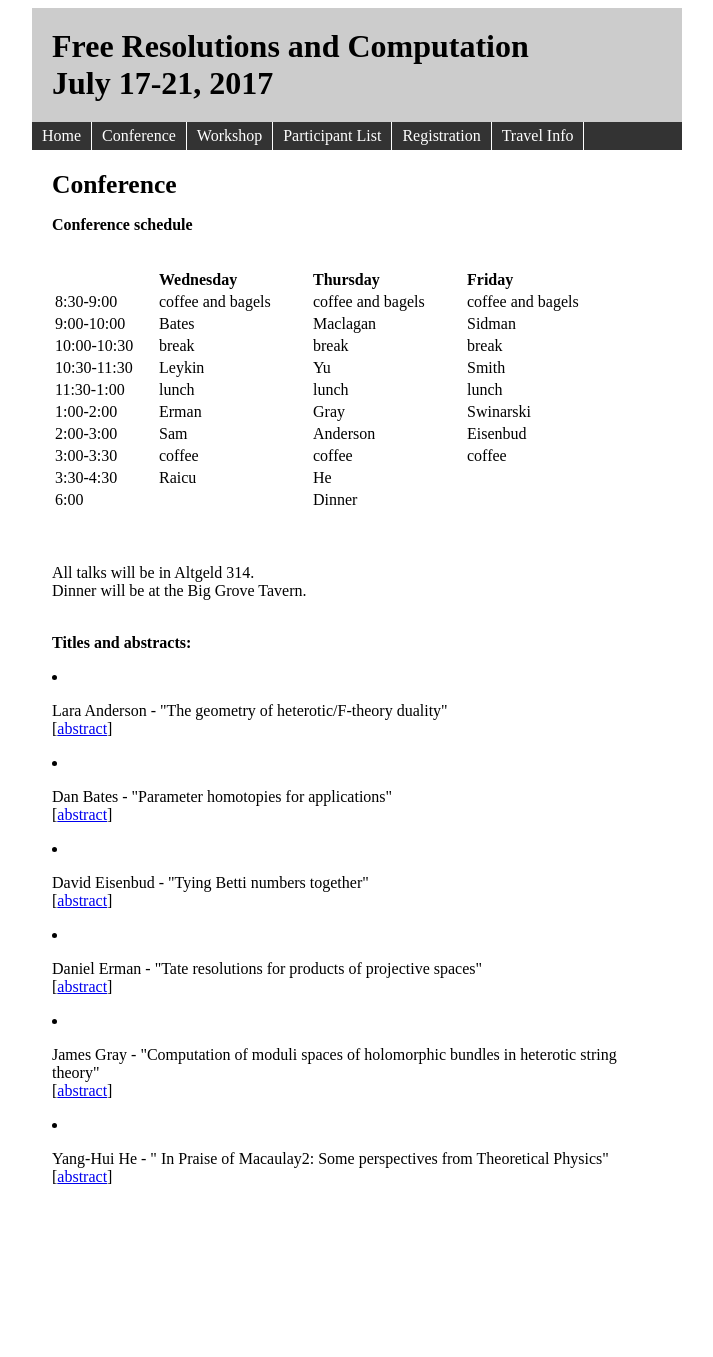
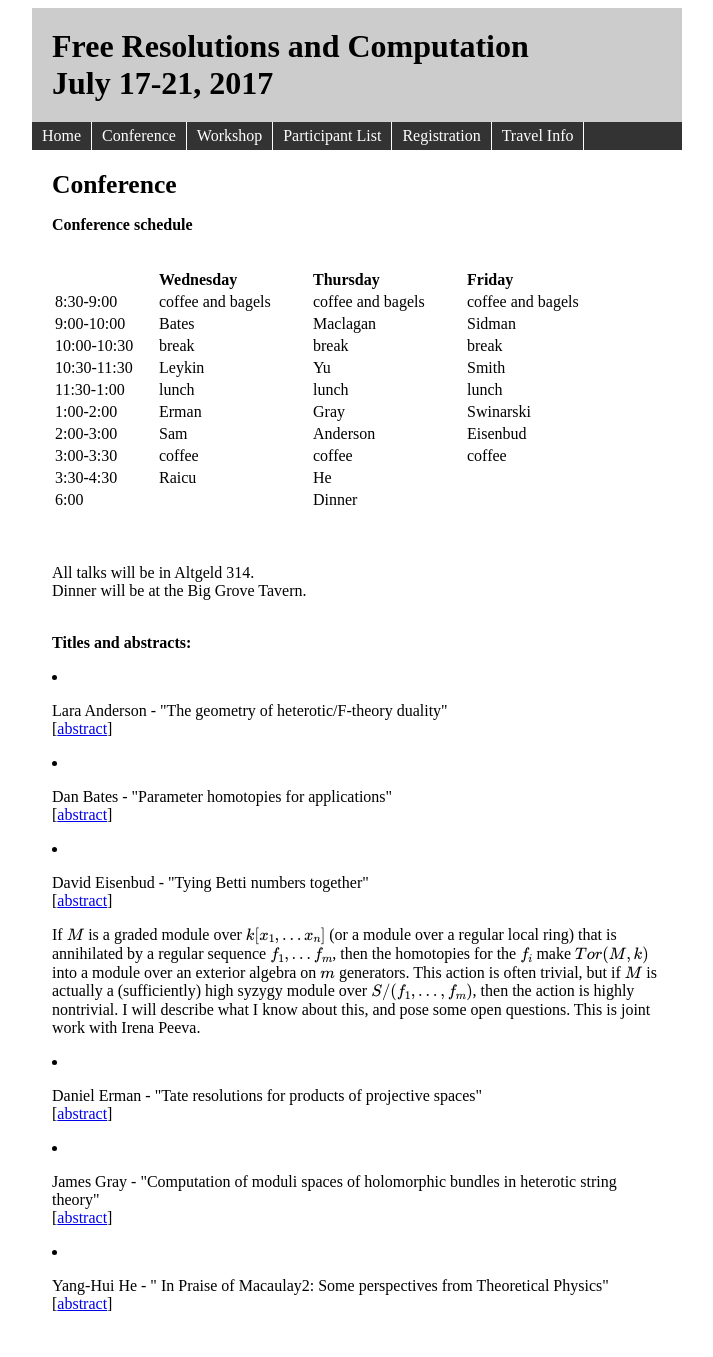
Before and after one commit to Macaulay2/Workshop-2017-Berkeley, a Jekyll site: the page built from conference.md, in a window 1280 px wide. Shown: the whole page, without its empty margins (283-996 px from the left). Built offline with Jekyll 4.4.1, drawn with Linux system fonts in a browser that asks for light colours; formulas are drawn with MathJax 3; before the commit the page ends 1230 px from its top, so only the background shows below that; part of the change alters nothing that is shown.

```diff
--- a/_config.yml
+++ b/_config.yml
@@ -1,12 +1,12 @@
 # Site settings
-title: Macaulay2 Summer School and Confernce
+title: Free Resolutions and Computation
 email: your-email@domain.com
 description: > # this means to ignore newlines until "baseurl:"
   Write an awesome description for your new site here. You can edit this
   line in _config.yml. It will appear in your document head meta (for
   Google search results) and in your feed.xml site description.
 baseurl: "/Workshop-2017-Berkeley" # the subpath of your site, e.g. /blog/
-url: "http://yourdomain.com" # the base hostname & protocol for your site
+url: "https://macaulay2.github.io" # the base hostname & protocol for your site
 twitter_username: jekyllrb
 github_username:  jekyll
 
--- a/_includes/head.html
+++ b/_includes/head.html
@@ -9,10 +9,24 @@
     <link rel="stylesheet" href="{{ "/css/conference.css" | prepend: site.baseurl }}">
     <link rel="canonical" href="{{ page.url | replace:'index.html','' | prepend: site.baseurl | prepend: site.url }}">
 
-    <script type="text/x-mathjax-config;executed=true">
-      MathJax.Hub.Config({tex2jax: {inlineMath: [['$','$'], ['\\(','\\)']]}});
-    </script>
-    <script type="text/javascript" src="https://cdn.mathjax.org/mathjax/latest/MathJax.js?config=TeX-MML-AM_CHTML">
+    <script type="text/x-mathjax-config">
+        MathJax.Hub.Config({
+          jax: ["input/TeX", "output/HTML-CSS"],
+          tex2jax: {
+            inlineMath: [ ['$', '$'], ["\\(", "\\)"] ],
+            displayMath: [ ['$$', '$$'], ["\\[", "\\]"] ],
+            processEscapes: true,
+            skipTags: ['script', 'noscript', 'style', 'textarea', 'pre', 'code']
+          }
+          //,
+          //displayAlign: "left",
+          //displayIndent: "2em"
+        });
     </script>
 
+    <script type="text/javascript" async
+      src="https://cdn.mathjax.org/mathjax/latest/MathJax.js?config=TeX-MML-AM_CHTML">
+    </script>
+
+
 </head>
--- a/conference.md
+++ b/conference.md
@@ -107,7 +107,7 @@ David Eisenbud - "Tying Betti numbers together"
       [<A href="javascript:;"
         onclick="toggleDisplay('DEisenbud');">abstract</A>]
 
-<div id="DEisenbud" style="display: none">
+<div id="DEisenbud" style="display: ">
 If $M$ is a graded module over $k[x_1, \dots x_n]$  (or a
 module over a regular local ring) that is annihilated by a regular
 sequence $f_1,\dots f_m$, then the homotopies for the $f_i$ make
```
